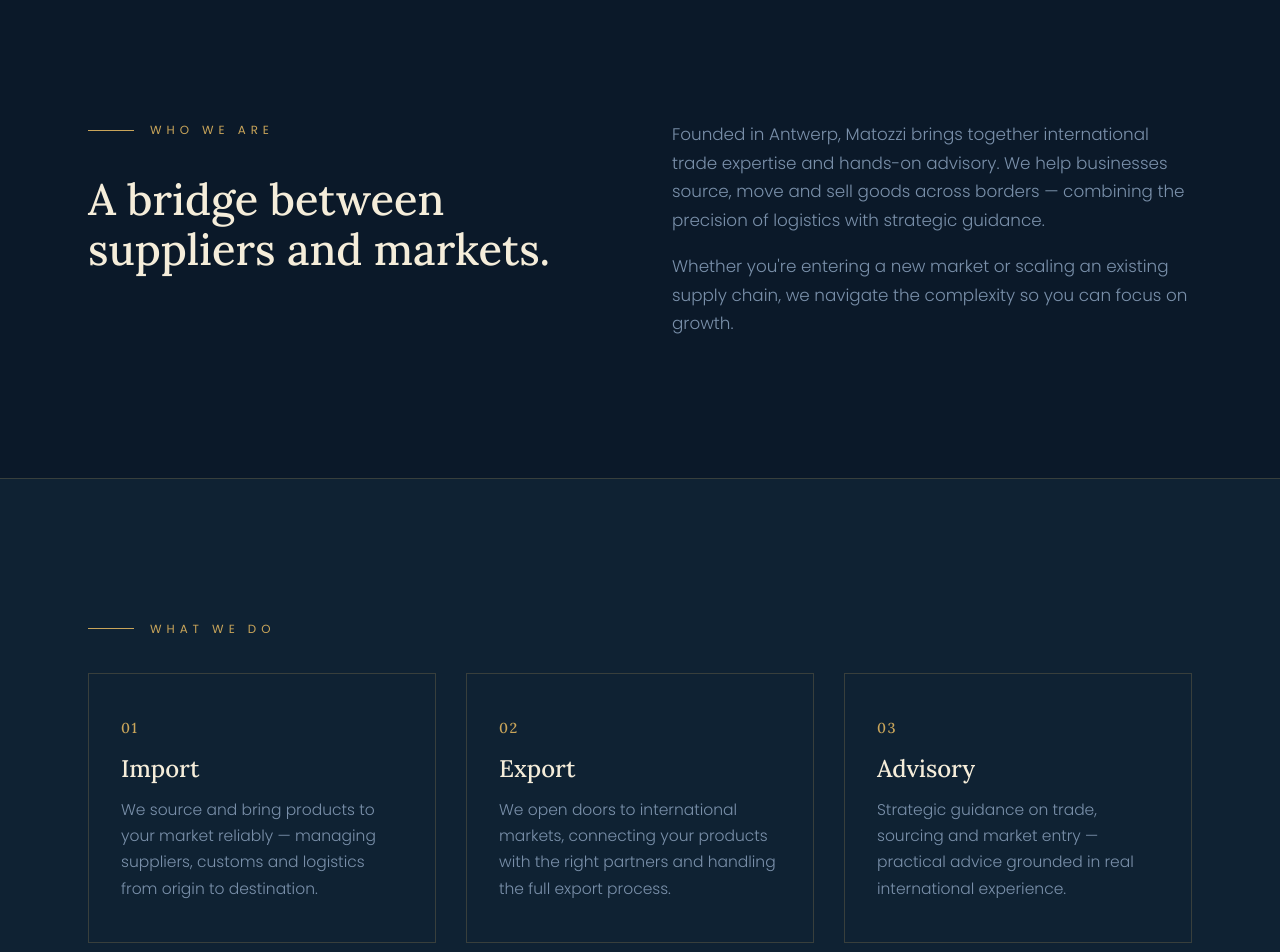
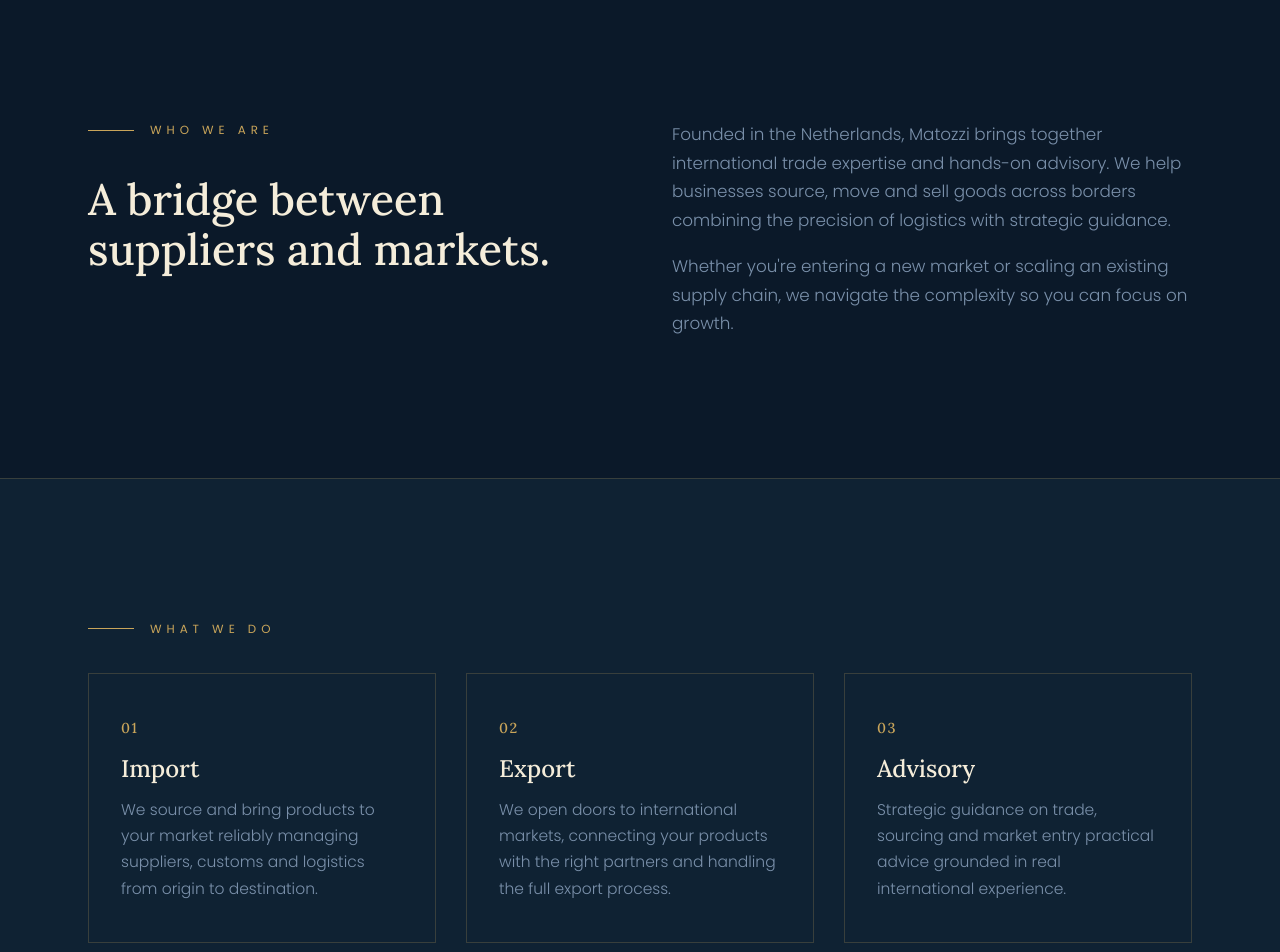
Before and after one commit to alextozzi/matozzi, a plain HTML site: page index.html in a window 1280 px wide. Shown: the part 820-1772 px from the top of the page. Drawn offline with Linux system fonts and the light colour scheme.

Commit message:
text changes edited

```diff
--- a/index.html
+++ b/index.html
@@ -4,7 +4,7 @@
 <meta charset="UTF-8">
 <meta name="viewport" content="width=device-width, initial-scale=1.0">
 <title>Matozzi — Import · Export · Advisory</title>
-<meta name="description" content="Matozzi is an Antwerp-based partner in import, export and advisory — connecting suppliers and markets across borders.">
+<meta name="description" content="Matozzi is an Netherlands-based partner in import, export and advisory — connecting suppliers and markets across borders.">
 <link rel="preconnect" href="https://fonts.googleapis.com">
 <link rel="preconnect" href="https://fonts.gstatic.com" crossorigin>
 <link href="https://fonts.googleapis.com/css2?family=Lora:wght@500;600&family=Poppins:wght@300;400&display=swap" rel="stylesheet">
@@ -243,7 +243,7 @@
       <h2>A bridge between suppliers and markets.</h2>
     </div>
     <div class="body reveal">
-      <p>Founded in Antwerp, Matozzi brings together international trade expertise and hands-on advisory. We help businesses source, move and sell goods across borders — combining the precision of logistics with strategic guidance.</p>
+      <p>Founded in the Netherlands, Matozzi brings together international trade expertise and hands-on advisory. We help businesses source, move and sell goods across borders combining the precision of logistics with strategic guidance.</p>
       <p>Whether you're entering a new market or scaling an existing supply chain, we navigate the complexity so you can focus on growth.</p>
     </div>
   </div>
@@ -257,7 +257,7 @@
       <div class="svc reveal">
         <span class="num">01</span>
         <h3>Import</h3>
-        <p>We source and bring products to your market reliably — managing suppliers, customs and logistics from origin to destination.</p>
+        <p>We source and bring products to your market reliably managing suppliers, customs and logistics from origin to destination.</p>
       </div>
       <div class="svc reveal">
         <span class="num">02</span>
@@ -267,7 +267,7 @@
       <div class="svc reveal">
         <span class="num">03</span>
         <h3>Advisory</h3>
-        <p>Strategic guidance on trade, sourcing and market entry — practical advice grounded in real international experience.</p>
+        <p>Strategic guidance on trade, sourcing and market entry practical advice grounded in real international experience.</p>
       </div>
     </div>
   </div>
@@ -284,7 +284,7 @@
     <div class="contact-card reveal">
       <div class="row">
         <div class="k">Email</div>
-        <div class="v"><a href="mailto:info @matozzi.com">info @matozzi.com</a></div>
+        <div class="v"><a href="mailto:info @matozzi.com">info@matozzi.com</a></div>
       </div>
       <div class="row">
         <div class="k">Phone</div>
@@ -307,7 +307,7 @@
       <text x="135" y="58" font-family="Lora, serif" font-weight="500" font-size="40" letter-spacing="5" fill="#C9A55A">MAT</text>
       <text x="232" y="58" font-family="Lora, serif" font-weight="500" font-size="40" letter-spacing="5" fill="none" stroke="#C9A55A" stroke-width=".8">OZZI</text>
     </svg>
-    <div class="foot-meta">© 2025 Matozzi · Antwerp, Belgium</div>
+    <div class="foot-meta">© 2025 Matozzi · Netherlands</div>
   </div>
 </footer>
 
```
